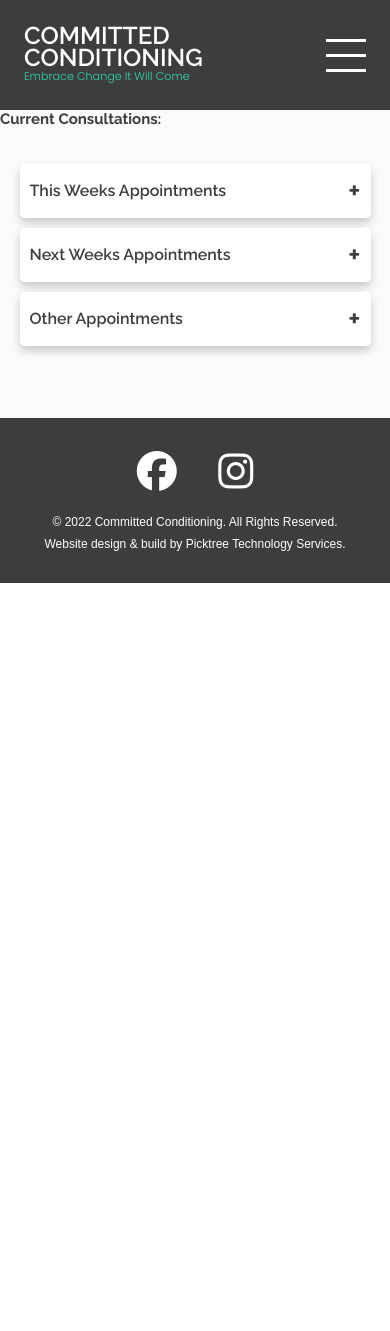
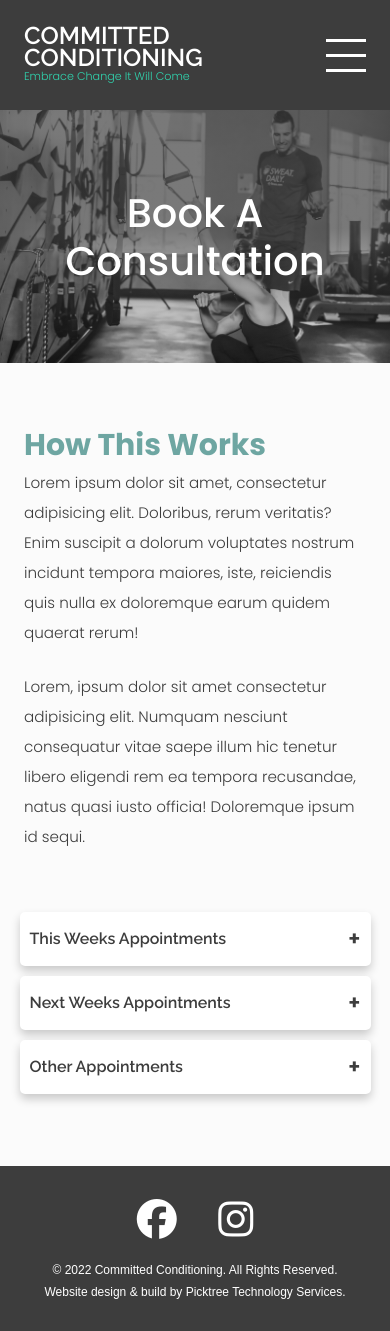
Before and after one commit to davidw1979/committed-conditioning, a Django app: page /consultation in a window 390 px wide. Before the commit the page ends 583 px from the top, so only its background shows below. Run offline with Django 3.2, Linux system fonts and the light colour scheme; data that the repository does not hold is empty; some libraries are stand-ins or nearby versions.

Commit message:
Added placeholder content & styling for lead in of consultation page. Mobile screens first so not yet responsive.

```diff
--- a/c2_main_app/static/app.js
+++ b/c2_main_app/static/app.js
@@ -162,8 +162,8 @@ accordianItemHeaders.forEach(accordianItemHeader => {
         accordianItemBody.style.maxHeight = 0;
         }
 
+        // Make whole li element clickable to check input checkbox
         const consultationAppts = event.target.nextElementSibling.querySelectorAll('li');
-
         consultationAppts.forEach(appt => appt.addEventListener('click', e => {
             appt.querySelector('input').checked = true;
         }));
--- a/c2_main_app/static/c2_main_app/styles/_consultation.scss
+++ b/c2_main_app/static/c2_main_app/styles/_consultation.scss
@@ -1,5 +1,54 @@
-main {
-    padding-top: 110px;
+
+
+#lead-in {
+    padding: 110px 0 4rem;
+
+    .consultation-splash {
+        background-image: url(images/main_landing_bwimg.jpg);
+        height: 30vh;
+        background-repeat: no-repeat;
+        background-size: cover;
+        background-position: center center;
+
+        .filter {
+            height: 100%;
+            width: 100%;
+            background: linear-gradient(180deg, rgba(58, 58, 58, 0.67) 46.72%, rgba(58, 58, 58, 0) 100%);
+            @include flexCenter(column);
+            justify-content: center;
+            align-items: center;
+
+            h2 {
+                text-align: center;
+                width: 11ch;
+                font-family: $bodyFont;
+                color: white;
+                font-size: clamp(4rem, 7vw, 7rem);
+                font-weight: $medium;
+                line-height: 120%;
+            }
+        }
+    }
+
+    article {
+        margin: 0 calc(var(--edge-margin--) * var(--edge-margin-multiplyer--));
+
+        h3 {
+            font-size: 3rem;
+            font-family: $bodyFont;
+            color: $priColour;
+            margin-top: 6rem;
+        }
+
+        p {
+            font-size: clamp(1.4rem, calc(1.4rem + 0.3vw), 1.8rem);
+            line-height: 3rem;
+
+            &:nth-of-type(2) {
+                margin: 2.4rem 0 0;
+            }
+        };
+    }
 }
 
 .accordian {
--- a/c2_main_app/templates/c2_main_app/consultation.html
+++ b/c2_main_app/templates/c2_main_app/consultation.html
@@ -18,7 +18,19 @@
     {% endif %}
 
     <main>
-        <h2>Current Consultations:</h2> <br>
+        <section id="lead-in">
+            <div class="consultation-splash">
+                <div class="filter">
+                    <h2>Book A Consultation</h2>
+                </div>
+            </div>
+            <article>
+                <h3>How This Works</h3>
+                <p>Lorem ipsum dolor sit amet, consectetur adipisicing elit. Doloribus, rerum veritatis? Enim suscipit a dolorum voluptates nostrum incidunt tempora maiores, iste, reiciendis quis nulla ex doloremque earum quidem quaerat rerum!</p>
+                <p>Lorem, ipsum dolor sit amet consectetur adipisicing elit. Numquam nesciunt consequatur vitae saepe illum hic tenetur libero eligendi rem ea tempora recusandae, natus quasi iusto officia! Doloremque ipsum id sequi.</p>
+            </article>
+        </section>
+
         <div class="accordian">
             <div class="accordian-item shadow">
                 <h3 class="accordian-item-header">This Weeks Appointments</h3>
```
Also changed, not shown: c2_main_app/static/c2_main_app/styles/consultation-style.min.css.
